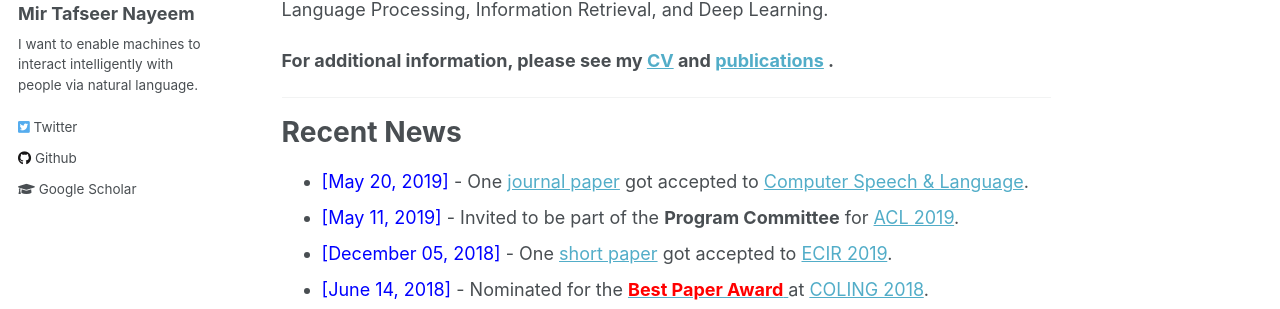
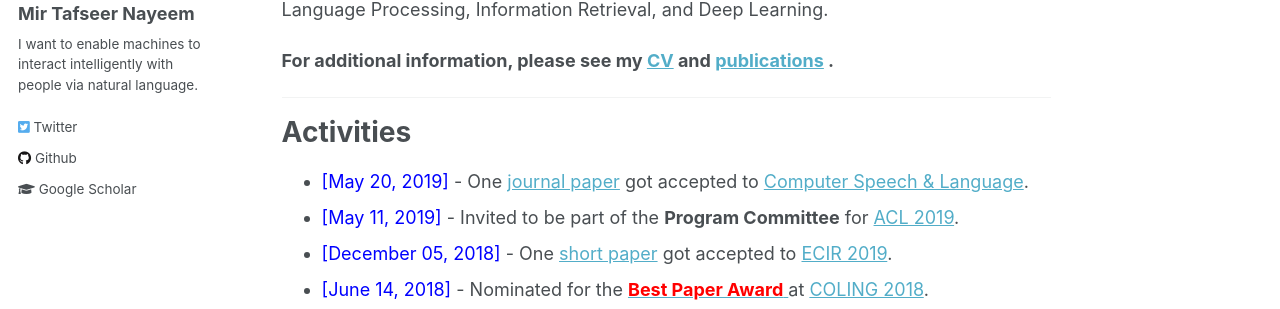
Before and after one commit to sujan-sarker/sujan-sarker.github.io, a Jekyll site: the page built from _pages/about.md, in a window 1280 px wide and 1129 px high. Shown: the part 294-603 px from the top of the window. Built offline with Jekyll 4.4.1, drawn with Linux system fonts in a browser that asks for light colours.

Commit message:
Update about.md

```diff
--- a/_pages/about.md
+++ b/_pages/about.md
@@ -17,7 +17,7 @@ I am Mir Tafseer Nayeem, currently working as a faculty member at [Ahsanullah Un
 -----------
 
 
-# Recent News
+# Activities
 
 * <span style="color:Blue"> [May 20, 2019] </span> - One [journal paper](https://www.sciencedirect.com/science/article/pii/S0885230818303449) got accepted to  [Computer Speech & Language](https://www.journals.elsevier.com/computer-speech-and-language).
 * <span style="color:Blue"> [May 11, 2019] </span> - Invited to be part of the **Program Committee** for [ACL 2019](http://www.acl2019.org/EN/index.xhtml).
```
